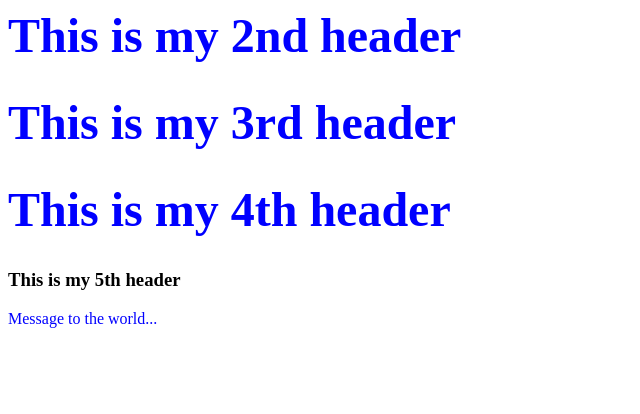
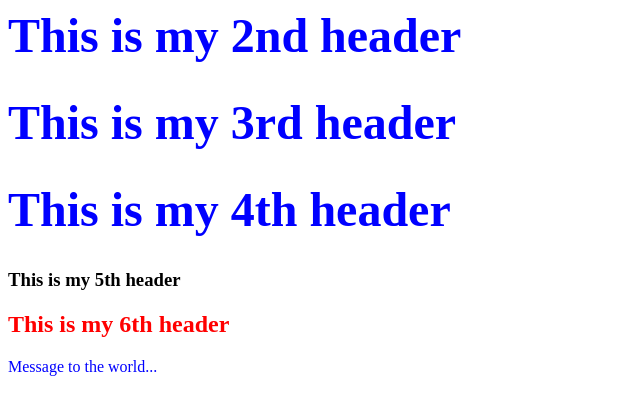
Before and after one commit to domcorleone/SshRemoteRepov2, a plain HTML site: page index.html in a window 1280 px wide. Shown: the whole page, without its empty margins (0-640 px from the left). Drawn offline with Linux system fonts and the light colour scheme.

Commit message:
Added 6th line locally

```diff
--- a/index.html
+++ b/index.html
@@ -3,10 +3,21 @@
     <title>Greetings</title>
     <!-- please CSS code goes here -->
     <style>
-		h1 {color:blue; font-size:300%}
-		h2 {color:red; font-size:150%} <!-- Added at remote -->
-		h3 {color:yellow; font-size:150%}
-		p  {color:blue;}
+      h1 {
+        color: blue;
+        font-size: 300%;
+      }
+      h2 {
+        color: red;
+        font-size: 150%;
+      }
+      <!-- Added at remote -- > h3 {
+        color: yellow;
+        font-size: 150%;
+      }
+      p {
+        color: blue;
+      }
     </style>
   </head>
   <body>
@@ -14,6 +25,8 @@
     <h1>This is my 3rd header</h1>
     <h1>This is my 4th header</h1>
     <h3>This is my 5th header</h3>
+    <!-- line added locally -->
+    <h2>This is my 6th header</h2>
     <p>Message to the world...</p>
   </body>
 </html>
```
Lines whose indentation alone changed are shown as unchanged.
